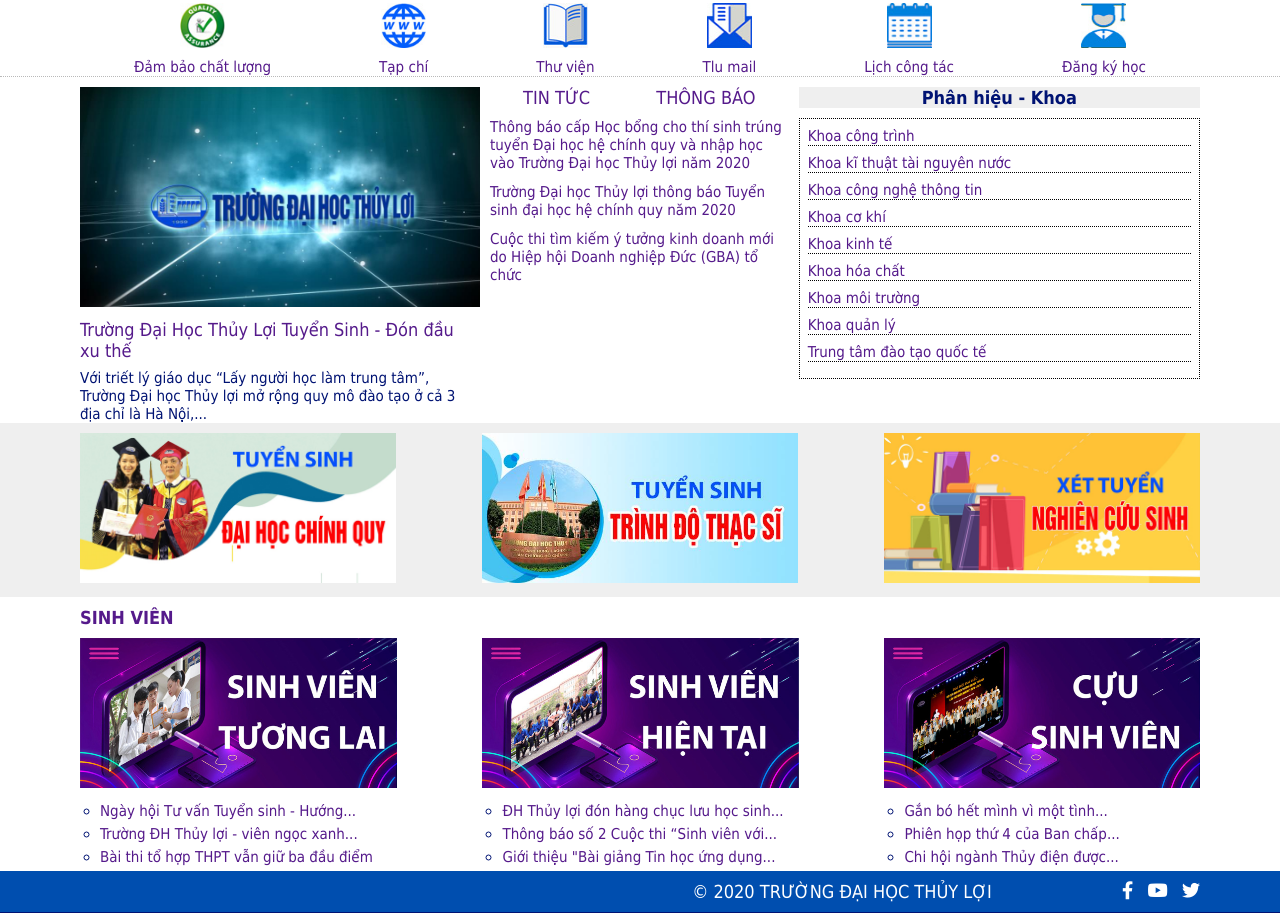
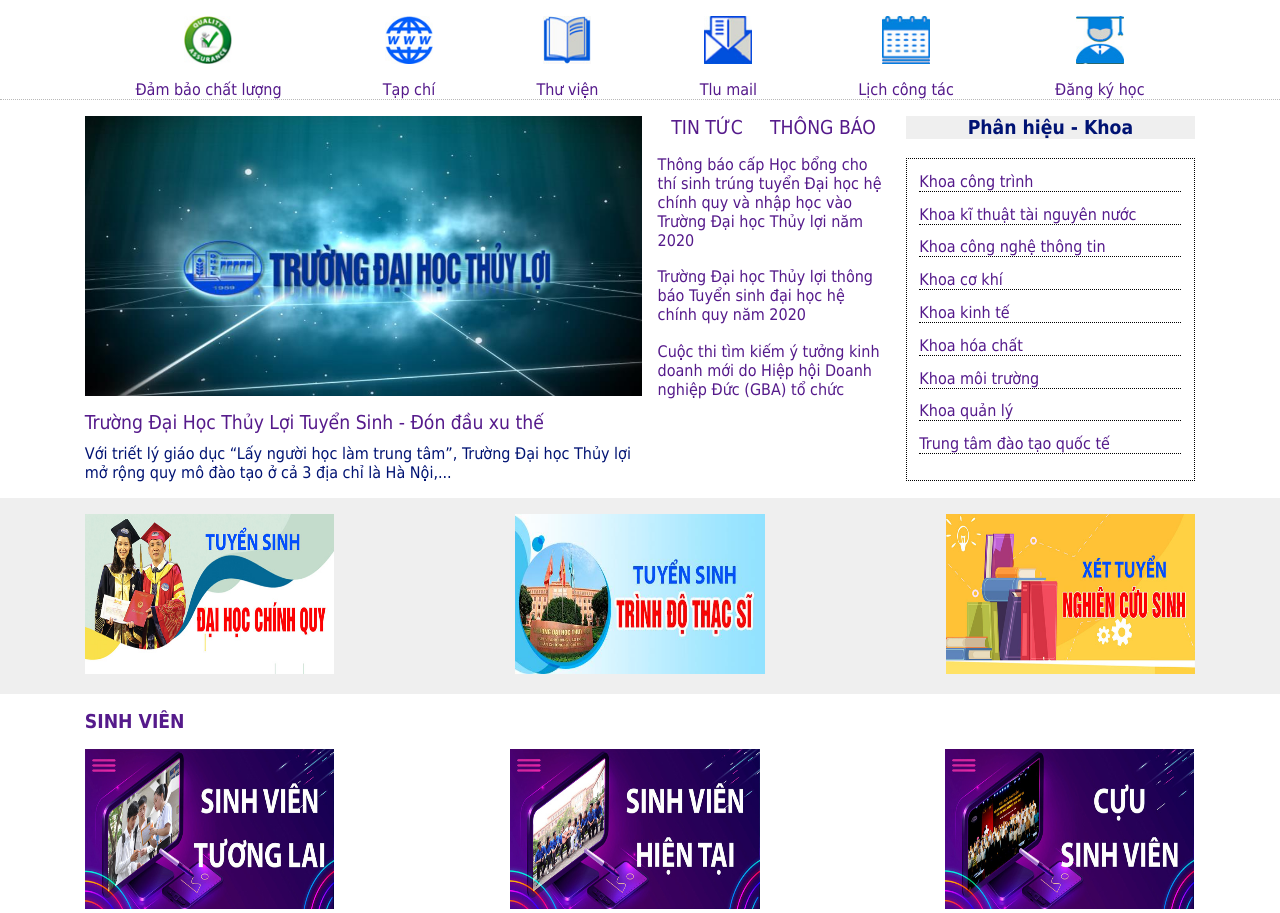
Before and after one commit to trannghia12/thuctap, a plain HTML site: page index.html in a window 1280 px wide. Shown: the part 539-1452 px from the top of the page. Drawn offline with Linux system fonts and the light colour scheme.

Commit message:
fixed css

```diff
--- a/style.css
+++ b/style.css
@@ -7,7 +7,7 @@
     font-family: tahoma;
     text-decoration: none;
     color: #001373;
-    font-size: 15px;
+    font-size: 1em;
 }
 ul {
 	list-style: none;
@@ -29,11 +29,14 @@
 	justify-content: space-around;
 	align-items: center;
 	background-color: white;
-	border-bottom: 2px black solid;
-	border-top: 10px #2f2f9a solid;
+	border-bottom: 0.125em black solid;
+	border-top: 1em #2f2f9a solid;
 }
 .img-logo {
 	display: block;
+}
+.img-logo img {
+	width: 100%;
 }
 .login-search-box {
 	display: flex;
@@ -43,25 +46,25 @@
 	float: right;
 	bottom: 0;
 	left: 0;
-	padding-top: 10px;
-	margin-bottom: 5px;
+	padding-top: 1em;
+	margin-bottom: 0.5em;
 }
 .search-box {
 	display: block;
 }
 .button-search {
-	border: 1px black solid;
+	border: 0.07em black solid;
 	background-color: #b5b5dd;
 }
 .input-search {
-	border: 1px black solid;
+	border: 0.07em black solid;
 }
 .login-box {
 	display: flex;
-	margin-left: 10px;
+	margin-left: 1em;
 }
 .login-box a{
-	padding-left: 5px;
+	padding-left: 0.5em;
 }
 /*end header*/
 .main-contain {
@@ -73,7 +76,7 @@
 /*content menu*/
 .content-menu {
 	background-color: #2f2f9a;
-	padding: 0 80px;
+	padding: 0 5.3em;
 	display: flex;
 	align-items: center;
 	overflow: hidden;
@@ -83,15 +86,15 @@
 }
 .nav-list a{
 	color: white;
-	margin-right: 64px;
+	margin-right: 4.26em;
 	white-space: nowrap;
 }
 .nav-button {
-	width: 30px;
-	height: 30px;
+	width: 2em;
+	height: 2em;
 	color: white;
 	display: none;
-	font-size: 20px;
+	font-size: 1.3em;
     margin: auto 0;
 }
 .nav-overlay {
@@ -109,7 +112,7 @@
 	top: 0;
 	bottom: 0;
 	left: 0;
-	width: 320px;
+	width: 21.3em;
 	max-width: 100%;
 	background-color: white;
 	opacity: 0;
@@ -118,18 +121,18 @@
 	z-index: 1000;
 }
 .nav-list-mobile{
-	margin-top: 24px;
+	margin-top: 1.6em;
 }
 .nav-list-mobile a {
 	text-decoration: none;
 	display: block;
-	font-size: 20px;
-	padding: 14px 35px;
+	font-size: 1.3em;
+	padding: 0.98em 2.3em;
 }
 .nav-mobile-close
 {
-	width: 25px;
-	height: 25px;
+	width: 1.67em;
+	height: 1.67em;
 	color: grey;
 	position: absolute;
 	top: 1rem;
@@ -158,21 +161,21 @@
 .quick-link {
 	display: block;
 	width: 100%;
-	margin-top: 10px;
-	border-bottom: 1px #8080808c dotted;
+	margin-top: 1em;
+	border-bottom: 0.07em #8080808c dotted;
 }
 .link {
-	padding: 0 80px;
+	padding: 0 5.3em;
 	display: flex;
 	justify-content: space-around;
 	align-items: center;
 	list-style: none;
 }
 .link a img{
-	width: 45px;
-	height: 45px;
+	width: 3em;
+	height: 3em;
 	display: block;
-	margin-bottom: 10px;
+	margin-bottom: 1em;
 	margin-left: auto;
 	margin-right: auto;
 }
@@ -180,37 +183,38 @@
 /*contain news*/
 .contain-news {
 	width: 100%;
-	margin-top: 10px;
+	margin-top: 1em;
+	margin-bottom: 1em;
 }
 .content-news {
-	padding: 0 80px;
+	padding: 0 5.3em;
 	display: flex;
 	justify-content: space-around;
 }
 .content-1 {
 	display: block;
-	margin-right: 10px;
+	margin-right: 1em;
 }
 .content-1 img {
-	width: 400px;
-	height: 220px;
+	width: 29em;
+	height: 14.6em;
 }
 .content-1 a {
 	display: block;
-	margin-bottom: 8px;
-	font-size: 18px;
+	margin-bottom: 0.53em;
+	font-size: 1.2em;
 }
 .content-2 {
-	margin-right: 10px;
+	margin-right: 1em;
 }
 .info {
 	display: flex;
 	align-items: center;
 	justify-content: space-around;
-	margin-bottom: 10px;
+	margin-bottom: 1em;
 }
 .info a{
-	font-size: 18px;
+	font-size: 1.2em;
 	text-transform: uppercase;
 }
 .info a:hover {
@@ -221,25 +225,25 @@
 }
 .ul-content-2 li a{
 	display: block;
-	margin-bottom: 11px;
+	margin-bottom: 1.1em;
 }
 .content-3 {
 	width: 100%;
 }
 .content-3 h2{
-	font-size: 18px;
-	margin-bottom: 10px;
+	font-size: 1.2em;
+	margin-bottom: 1em;
 	background-color: #EFEFEF;
 	text-align: center;
 }
 .ul-content-3 {
-	border: 1px black dotted;
-	padding: 8px;
+	border: 0.07em black dotted;
+	padding: 0.8em;
 }
 .ul-content-3 li a{
 	display: block;
-	margin-bottom: 8px;
-	border-bottom: 1px black dotted;
+	margin-bottom: 0.8em;
+	border-bottom: 0.07em black dotted;
 }
 /*end contain news*/
 /*contain banner news*/
@@ -251,18 +255,18 @@
 	display: flex;
 	align-items: center;
 	justify-content: space-between;
-	padding: 0 80px;
-	overflow: hidden;
+	padding: 0 5.3em;
+	/*overflow: hidden;*/
 
 }
 .content-banner-news img{
-	margin: 10px 0;
-	width: auto;
-	height: 150px;
+	margin: 1em 0;
+	width: 15.6em;
+	height: 10em;
 }
 .content-banner-news img:hover {
-	transform: translateX(3px);
-	transform: translateY(3px);
+	transform: translateX(0.1875em);
+	transform: translateY(0.1875em);
 	opacity: 0.5;
 }
 /*end contain banner news*/
@@ -270,16 +274,16 @@
 .contain-sinhvien {
 	width: 100%;
 	background-color: white;
-	margin-top: 10px;
+	margin-top: 1em;
 }
 .head-content-sinhvien {
 	display: block;
-	padding: 0 80px;
-	margin-bottom: 10px;
+	padding: 0 5.3em;
+	margin-bottom: 1em;
 }
 .head-content-sinhvien a{
 	display: block;
-	font-size: 18px;
+	font-size: 1.2em;
 	text-transform: uppercase;
 	font-weight: bold;
 }
@@ -287,24 +291,24 @@
 	display: flex;
 	justify-content: space-between;
 	align-items: center;
-	padding: 0 80px;
-	overflow: hidden;
+	padding: 0 5.3em;
+	/*overflow: hidden;*/
 }
 .content-sinhvien-news ul {
-	padding-left: 20px;
+	padding-left: 1.3em;
 	list-style: circle;
 }
 .content-sinhvien-news li a{
 	display: block;
-	margin-bottom: 5px;
+	margin-bottom: 0.5em;
 }
 .content-sinhvien-news li a:hover{
 	color: #0a229ee0;
 }
 .content-sinhvien-news img{
-	width: auto;
-	height: 150px;
-	margin-bottom: 10px;
+	width: 15.6em;
+	height: 10em;
+	margin-bottom: 1em;
 }
 /*contain sinhvien*/
 /*contain footer intro*/
@@ -313,21 +317,21 @@
 	background-color: #004EAF;
 }
 .content-footer-intro {
-	padding: 10px 80px;
+	padding: 1em 5.3em;
 	display: flex;
 	justify-content: flex-end;
 }
 .footer-info-text {
-	margin-right: 120px;
+	margin-right: 8em;
 }
 .footer-info-text p{
-	font-size: 18px;
+	font-size: 1.2em;
 	text-transform: uppercase;
 	color: white;
 }
 .footer-info-icon i{
-	font-size: 18px;
-	padding-left: 10px;
+	font-size: 1.2em;
+	padding-left: 1em;
 	color: white;
 }
 .contain-footer {
@@ -335,19 +339,19 @@
 	background-color: #001373;
 }
 .content-footer {
-	padding: 10px 80px;
+	padding: 1em 5.3em;
 	display: flex;
 	justify-content: space-between;
 	align-items: center;
 }
 .content-footer p{
 	color: white;
-	font-size: 13px;
+	font-size: 0.8em;
 }
 #line-dot {
-	border-bottom: 1px white dotted;
-	margin-bottom: 10px;
-    padding-bottom: 5px;
+	border-bottom: 0.07em white dotted;
+	margin-bottom: 1em;
+    padding-bottom: 0.5em;
 }
 /*end contain footer intro*/
 /* animation*/
@@ -407,4 +411,10 @@
 		display: none;
 	}
 }
+@media screen and (max-width: 800px)
+{
+	.content-news {
+		display: none;
+	}
+}
 /*end reponsive*/
```
